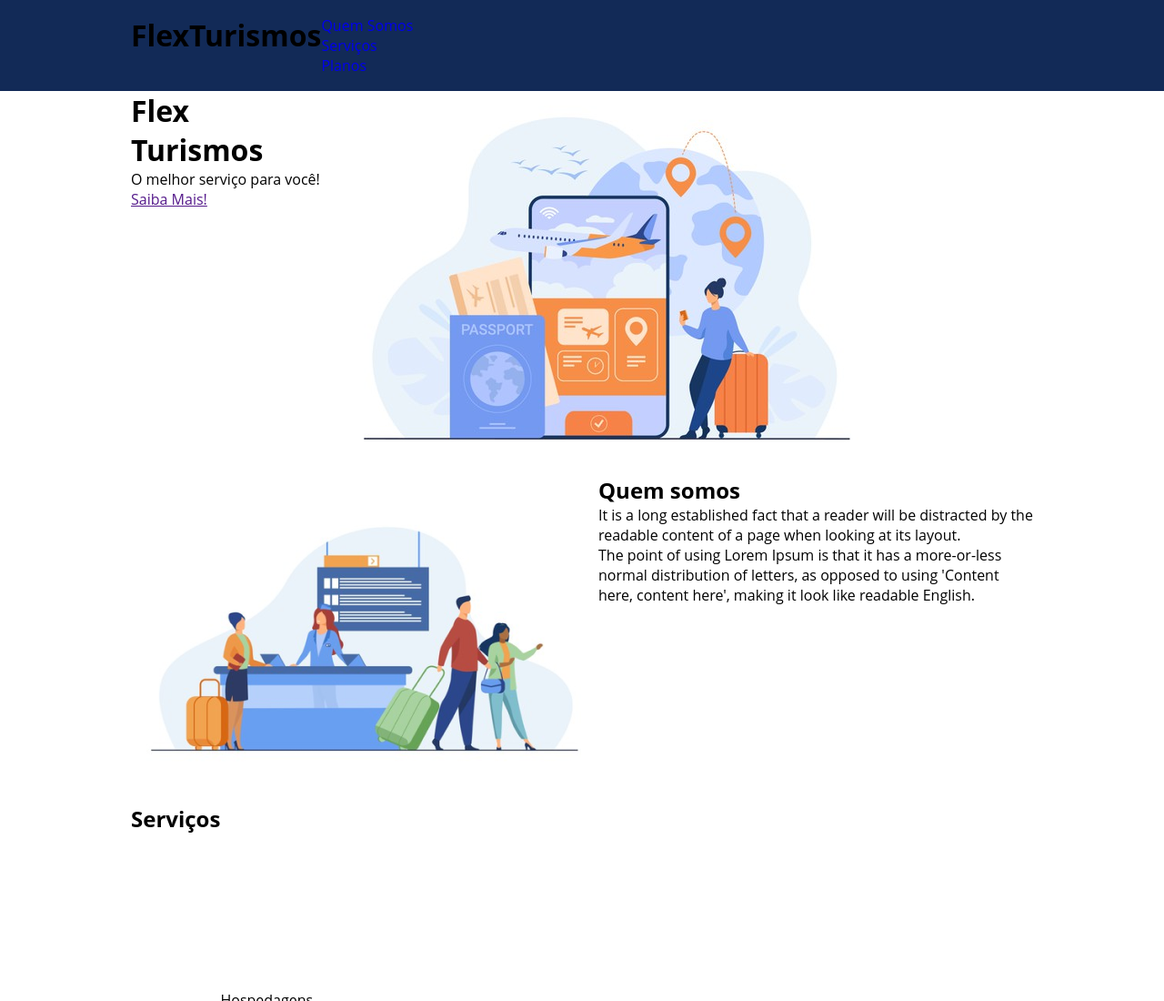
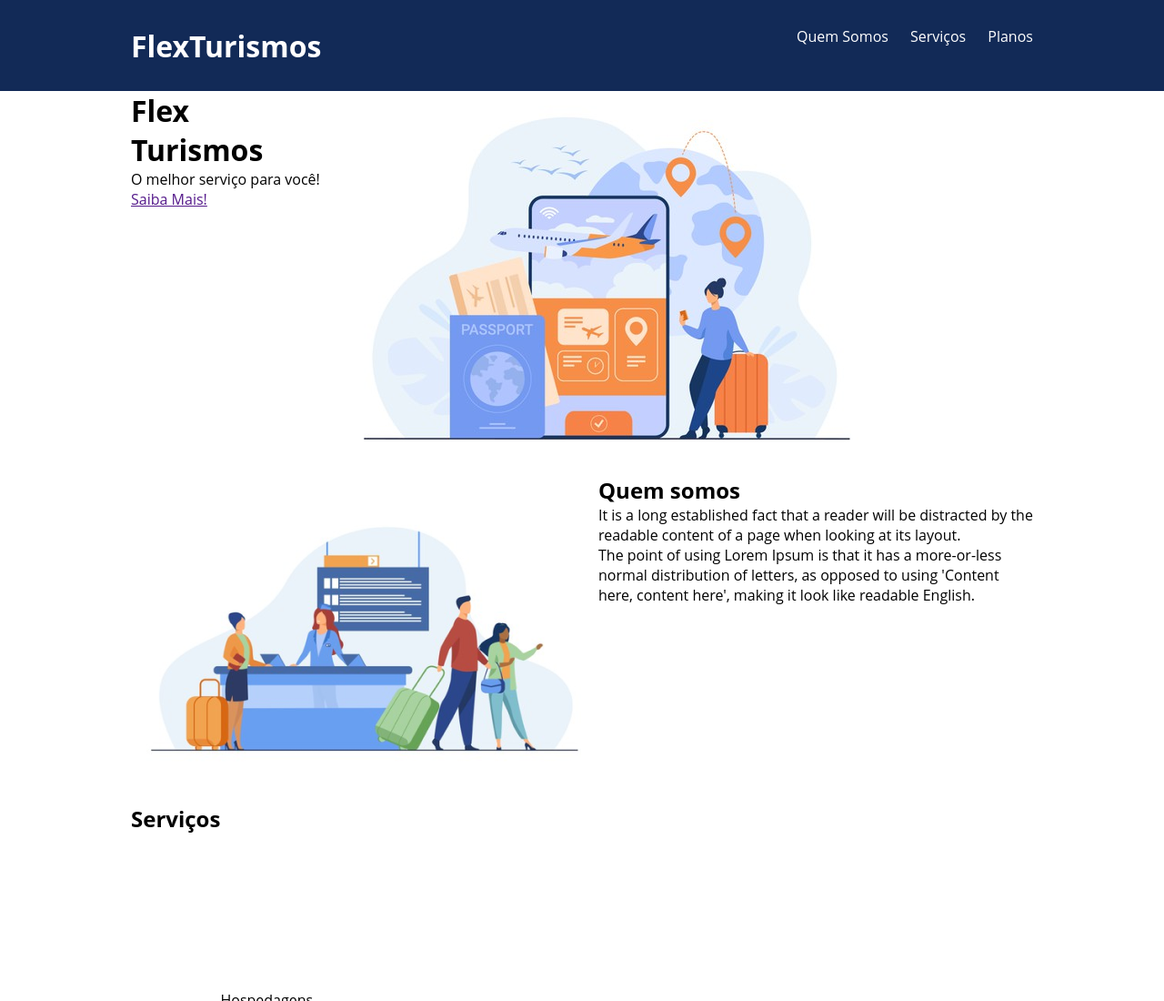
Before and after one commit to isisfa/lp-tourism, a plain HTML site: page index.html in a window 1280 px wide. Shown: the top 1100 px of the page at 91% size. Drawn offline with Linux system fonts and the light colour scheme.

Commit message:
finish header

```diff
--- a/index.html
+++ b/index.html
@@ -18,7 +18,7 @@
         </div>
     </header>
 
-    <div class="flex-container">
+    <div class="flex-container presentation">
       <div>
         <h1>Flex <br />Turismos</h1>
         <p>O melhor serviço para você!</p>
--- a/style.css
+++ b/style.css
@@ -27,4 +27,20 @@ header{
     height: 100px;
     display: flex;
     align-items: center;
+    color: #fff;
 }
+
+header .list-items{
+    display: flex;
+    width: 100%;
+    max-width: 260px;
+    justify-content: space-between;
+}
+
+.list-items li a{
+    color: #fff;
+}
+
+header .menu{
+    justify-content: space-between;
+}
```
